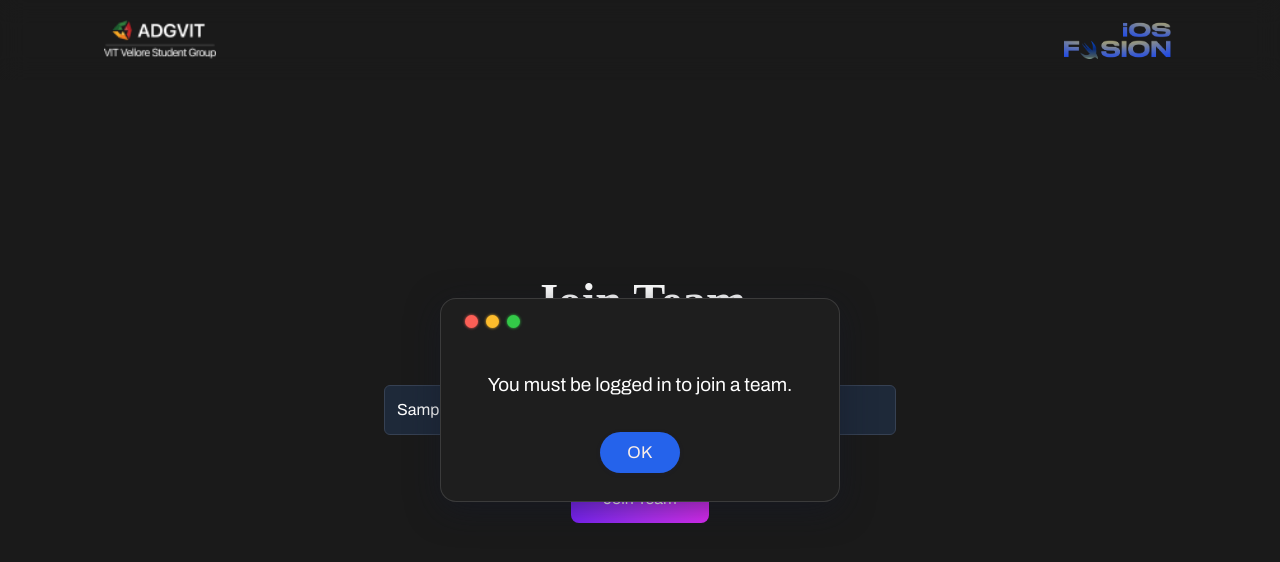
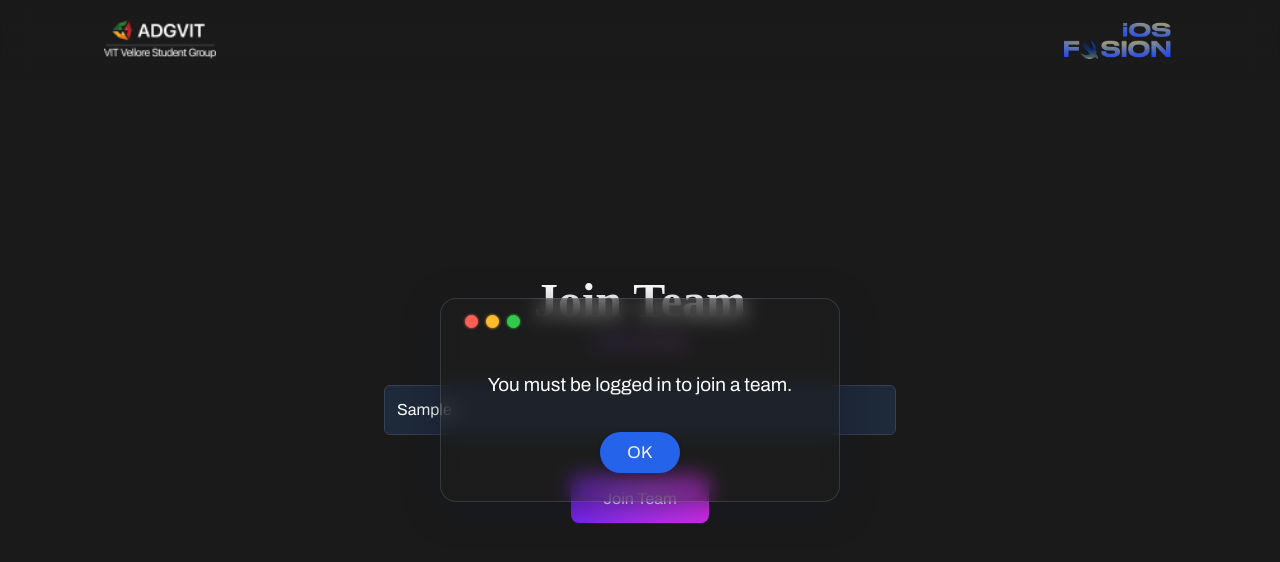
Before and after one commit to ADG-VITV/IOS-Fusion-2025, a Next.js app: page /JoinTeam in a window 1280 px wide. Both pictures are taken after typing "Sample" into the empty fields and a click on the button "Join Team". Shown: the top 562 px of the page. Built offline with nearby package versions, Linux system fonts and the light colour scheme; no server answers; a web font is replaced by a local one.

Commit message:
Minor change

```diff
--- a/src/components/PopUp.tsx
+++ b/src/components/PopUp.tsx
@@ -18,7 +18,8 @@ const GlassPopup: React.FC<GlassPopupProps> = ({ message, onClose }) => {
         minHeight: "180px",
         padding: "28px 24px 28px",
         borderRadius: "16px",
-        background: "#1E1E1E", // dark glassy
+        background: "#1E1E1E80", // dark glassy
+        backdropFilter: "blur(10px)",
         boxShadow: "0 8px 32px 0 rgba(20, 24, 40, 0.5)",
         border: "1px solid rgba(255,255,255,0.13)",
         display: "flex",
```
